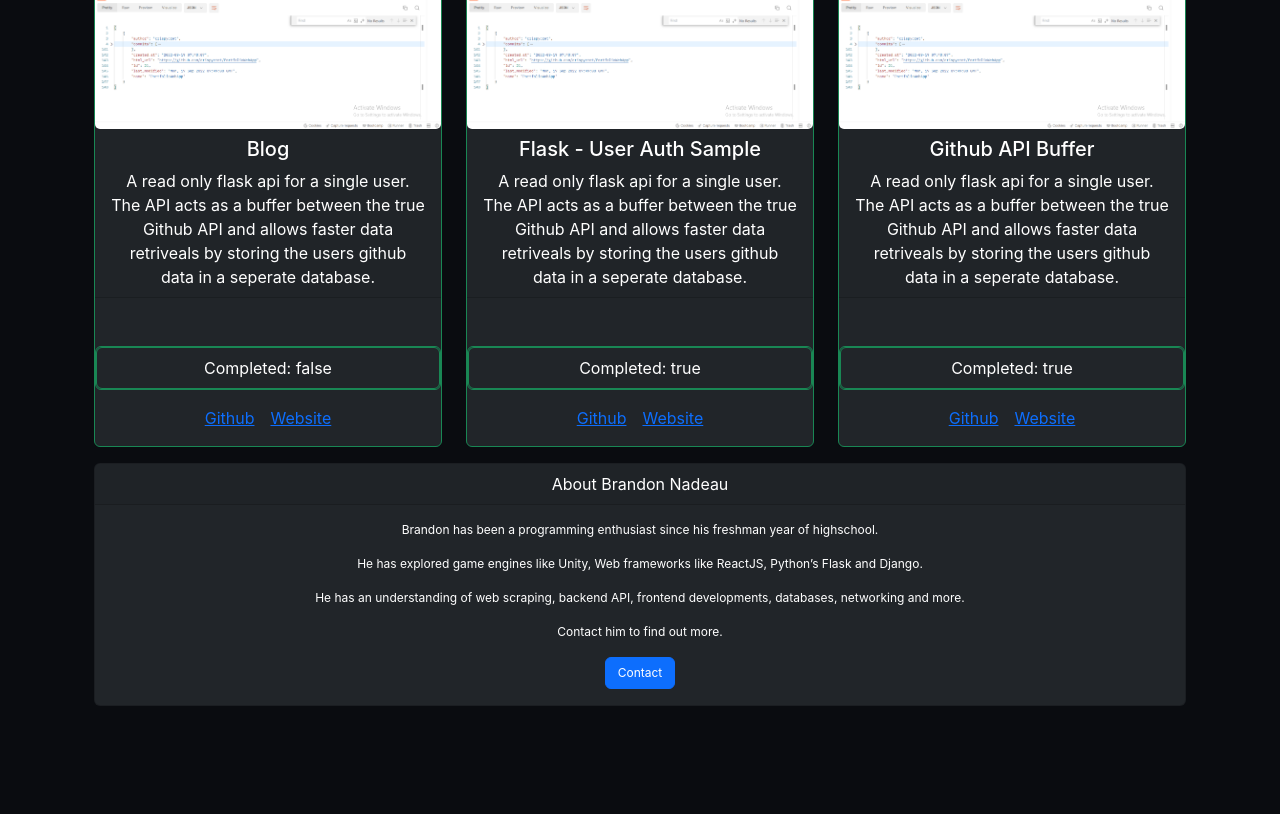
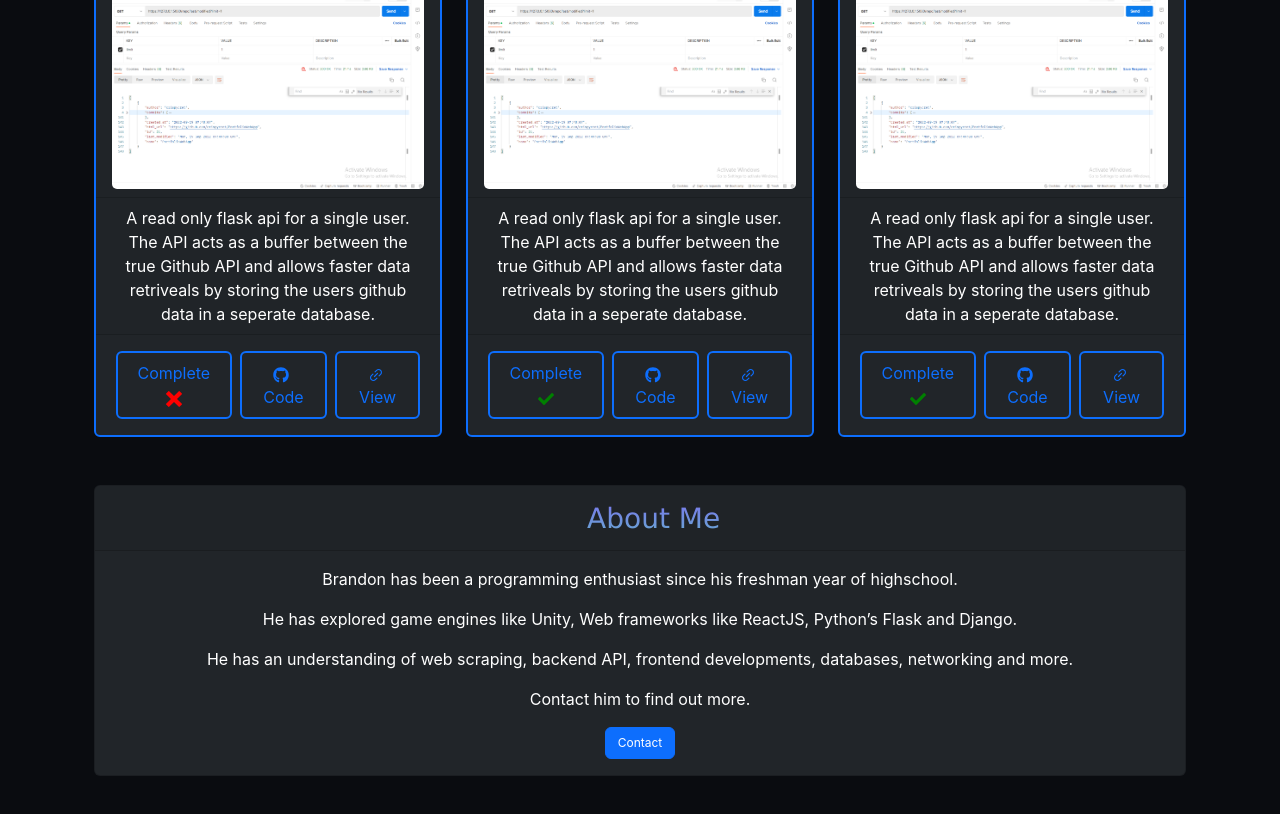
Before and after one commit to crispycret/portfolio, a React (Create React App) app: page / in a window 1280 px wide. Shown: the part 1020-1834 px from the top of the page. Before the commit the page ends 1774 px from the top, so only its background shows below. Built offline with nearby package versions, Linux system fonts and the light colour scheme; no server answers.

Commit message:
Completed basic desktop design. Refactored use of isMobile. Modified GradientText.tsx

```diff
--- a/src/components/About/About.tsx
+++ b/src/components/About/About.tsx
@@ -1,17 +1,32 @@
+import { useState, useEffect } from "react"
 import { Button, Card, Container } from "react-bootstrap"
 import useIsMobile from "../../helpers/hooks/useIsMobile"
+import GradientText from "../../helpers/utils/GradientText"
 
 
 
 export const About = () => {
+
     const [isMobile, isNotMobile] = useIsMobile()
+
+    const [bodyFontSize, setBodyFontSize] = useState(12)
+
+    useEffect(() => {
+        setBodyFontSize(isMobile ? 12 : 16)
+    }, [])
+
     return (
         <>
-            { isNotMobile &&
-                <Container id='about' className='my-3'>
+
+            <Container id='about' className='my-5'>
                 <Card className='bg-dark text-white'>
-                        <Card.Header>About Brandon Nadeau</Card.Header>
-                        <Card.Body style={{fontSize:'12px'}}>
+                    <Card.Header>
+                        {isMobile && <GradientText text='About Me' fontSize={18} x={37.5} y={65} height={2}/>}
+                        {isNotMobile && <GradientText text='About Me' fontSize={28} x={45} y={70} height={3}/>}
+                    </Card.Header>
+
+                    <Card.Body style={{fontSize:`${bodyFontSize}px`}}>
+
                         <Card.Text>
                             <p>
                                 Brandon has been a programming enthusiast since his freshman year of highschool.
@@ -30,32 +45,6 @@ export const About = () => {
                     </Card.Body>
                 </Card>
             </Container>
-            }
-
-            { isMobile &&
-                <Container id='about' className='my-3'>
-                    <Card className='bg-dark text-white'>
-                        <Card.Header>About Brandon Nadeau</Card.Header>
-                        <Card.Body style={{fontSize:'12px'}}>
-                            <Card.Text>
-                                <p>
-                                    Brandon has been a programming enthusiast since his freshman year of highschool.
-                                </p>
-                                <p>
-                                    He has explored game engines like Unity, Web frameworks like ReactJS, Python’s Flask and Django.
-                                </p>
-                                <p>
-                                    He has an understanding of web scraping, backend API, frontend developments, databases, networking and more.
-                                </p>
-                                <p>
-                                    Contact him to find out more.
-                                </p>
-                            </Card.Text>
-                            <Button style={{fontSize:'12px'}} onClick={() => {window.scrollTo({top: 0, behavior: 'smooth'})}}>Contact</Button>
-                        </Card.Body>
-                    </Card>
-                </Container>
-            }
         </>
     )
 
--- a/src/components/Projects/Project.tsx
+++ b/src/components/Projects/Project.tsx
@@ -2,7 +2,8 @@ import { useEffect, useState } from "react"
 import { Card, Col, Container, ListGroup, ListGroupItem, Row } from "react-bootstrap"
 
 import { FaGithub, FaCross, FaCheck, FaCheckCircle } from "react-icons/fa"
-import {ImCross} from 'react-icons/im'
+import { ImCross } from 'react-icons/im'
+import { AiOutlineLink } from 'react-icons/ai'
 
 import github, { get_newest_commit } from "../../helpers/api/github"
 import useIsMobile from "../../helpers/hooks/useIsMobile"
@@ -52,23 +53,36 @@ export const Project = (props:ProjectInterface) => {
     return (
         <>
             { isNotMobile &&
-                <Card className='bg-dark text-white square border border-success mt-5'>
-                    <Card.Img src={props.imageUrl} alt="IMAGE GOES HERE"></Card.Img>
+                <Card className='bg-dark text-white border rounded border-2 border-primary mt-5'>
 
                     <Card.Header>
-                        <Card.Title>{props.name}</Card.Title>
+                        <Card.Title className='text-primary'>{props.name}</Card.Title>
+                    </Card.Header>
+                    <Card.Header>
+                        <Card.Img src={props.imageUrl} alt="IMAGE GOES HERE"></Card.Img>
+                    </Card.Header>
+                    <Card.Header>
                         <Card.Text>{props.summary}</Card.Text>
                     </Card.Header>
 
-                    <ListGroup className='bg-dark text-white square border border-success mt-5'>
-                        <ListGroupItem className='bg-dark text-white square border border-success'>
-                            Completed: {props.completed.toString()}
+                    <Card.Body className='mx-auto '>
+                        <ListGroup horizontal>
+                        <ListGroupItem className='mx-1 bg-dark text-primary border rounded border-primary border-2'>
+                            <Card.Text>Complete {props.completed ? <FaCheck color='green'/> : <ImCross color='red'/>} </Card.Text>
                         </ListGroupItem>
-                    </ListGroup>
-
-                    <Card.Body>
-                        <Card.Link>Github</Card.Link>
-                        <Card.Link>Website</Card.Link>
+                        <ListGroupItem className='mx-1 bg-dark text-primary border rounded border-primary border-2'>
+                            <Card.Link style={{textDecoration:'none'}} href={props.githubUrl}>
+                                <FaGithub className="my-auto me-1 text-middle"/>
+                                Code
+                            </Card.Link>
+                        </ListGroupItem>
+                        <ListGroupItem className='mx-1 bg-dark text-primary border rounded border-primary border-2'>
+                            <Card.Link style={{textDecoration:'none'}} href={props.websiteUrl}>
+                            <AiOutlineLink className="my-auto me-1 text-middle"/>
+                                View
+                            </Card.Link>
+                        </ListGroupItem>
+                        </ListGroup>
                     </Card.Body>
                 </Card>
             }
@@ -81,7 +95,7 @@ export const Project = (props:ProjectInterface) => {
                             <a href={props.githubUrl} style={{textDecoration:'none'}}>
                             <Row style={{fontSize: '18px'}}>
                                 <Col className='col-1 my-auto text-middle'>
-                                    <FaGithub className="my-auto text-middle"/>
+                                <FaGithub className="my-auto text-middle"/>
                                 </Col>
                                 <Col className='col-10' style={{fontSize: '18px'}}>
                                     {props.name}
--- a/src/components/Projects/Projects.tsx
+++ b/src/components/Projects/Projects.tsx
@@ -70,28 +70,14 @@ export const Projects = () => {
 
 
     return (
-
-        <>
-            { isMobile &&
         <>
             <Container id='projects' className='mt-3'>
+
                 <Container className='text-white' style={{fontSize:'20px'}}>
-                            <GradientText text='Projects' fontSize={18} />
-                                {/* Projects */}
+                    {isMobile && <GradientText text='Projects' fontSize={18} x={37.5} y={65} height={2}/>}
+                    {isNotMobile && <GradientText text='Projects' fontSize={28} x={45} y={80} height={3}/>}
                 </Container>
 
-                        <Row><Col><Project {...projects[0]}/></Col></Row>
-                        <Row><Col><Project {...projects[1]}/></Col></Row>
-                        <Row><Col><Project {...projects[2]}/></Col></Row>
-                        <Row><Col><Project {...projects[4]}/></Col></Row>
-                    </Container>
-                </>
-            }
-
-            { isNotMobile &&
-
-                <>
-                    <Container id='projects' className='mt-3'>
                 <Row>
                     <Col><Project {...projects[0]}/></Col>
                     <Col><Project {...projects[1]}/></Col>
@@ -104,9 +90,6 @@ export const Projects = () => {
                 </Row>
             </Container>
         </>
-            }
-        </>
-
     )
 }
 
--- a/src/helpers/utils/GradientText.tsx
+++ b/src/helpers/utils/GradientText.tsx
@@ -1,18 +1,24 @@
+import useIsMobile from "../hooks/useIsMobile";
+
 export interface GradientTextInterface {
     text: string,
-    fontSize: number
+    fontSize: number,
+    x:number,
+    y:number,
+    height:number,
 }
+
 export const GradientText = (props: GradientTextInterface) => {
 
     return (
-        <svg xmlns="http://www.w3.org/2000/svg" version="1.1" width='100%' height='2em'>
+        <svg xmlns="http://www.w3.org/2000/svg" version="1.1" width='100%' height={`${props.height}em`}>
             <defs>
                 <linearGradient id="grad1" x1="0%" y1="0%" x2="0%" y2="100%">
                 <stop offset="0%" style={{stopColor: '#7a78ee', stopOpacity:'1'}} />
                 <stop offset="100%" style={{stopColor: '#67a6d0', stopOpacity:'1'}} />
                 </linearGradient>
             </defs>
-            <text fill="url(#grad1)" font-size={props.fontSize} font-family="Verdana" x="37.5%" y="65%">
+            <text fill="url(#grad1)" font-size={props.fontSize} font-family="Verdana" x={`${props.x}%`} y={`${props.y}%`}>
                 {props.text}
             </text>
         </svg>
```
Lines whose indentation alone changed are shown as unchanged.
